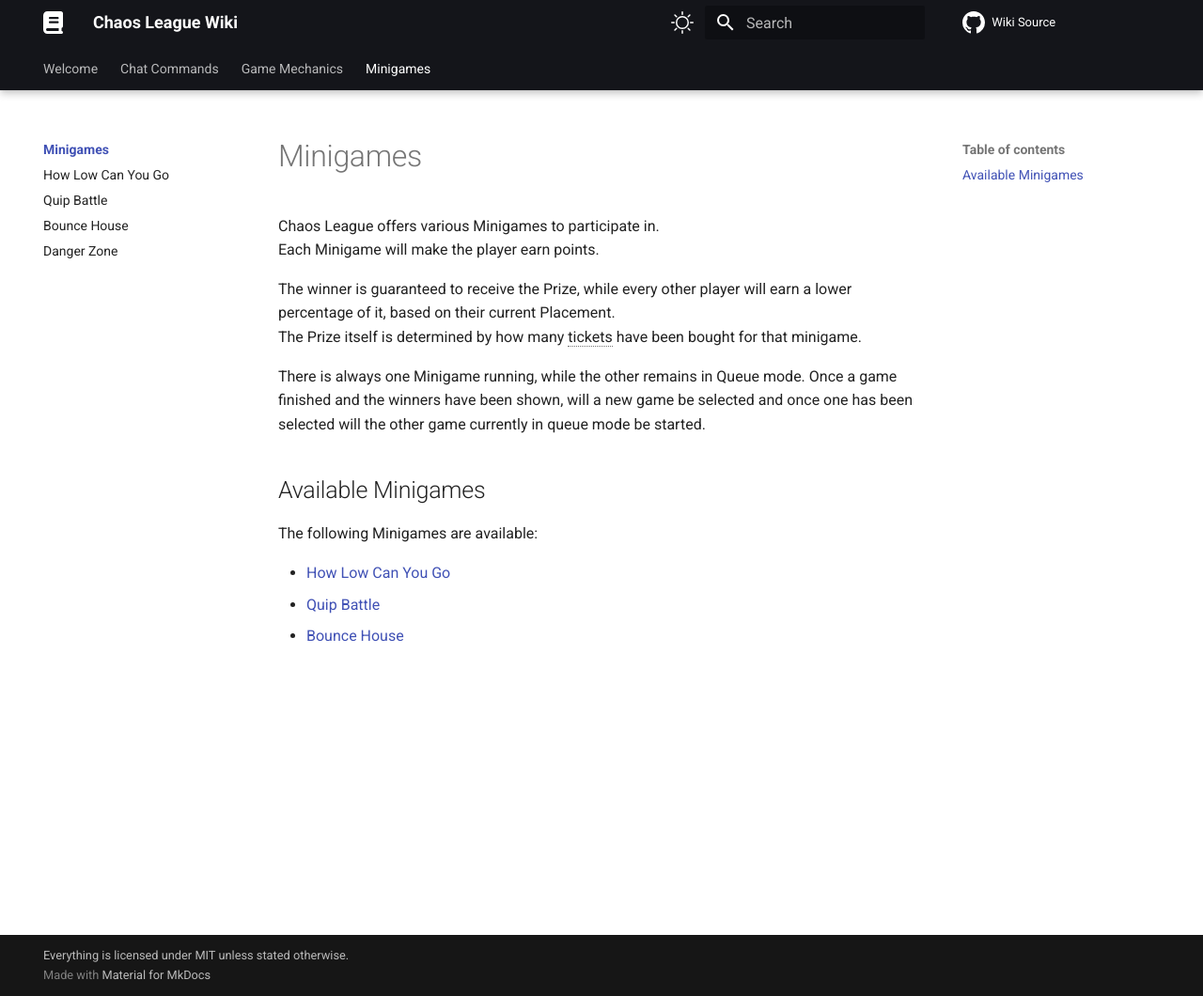
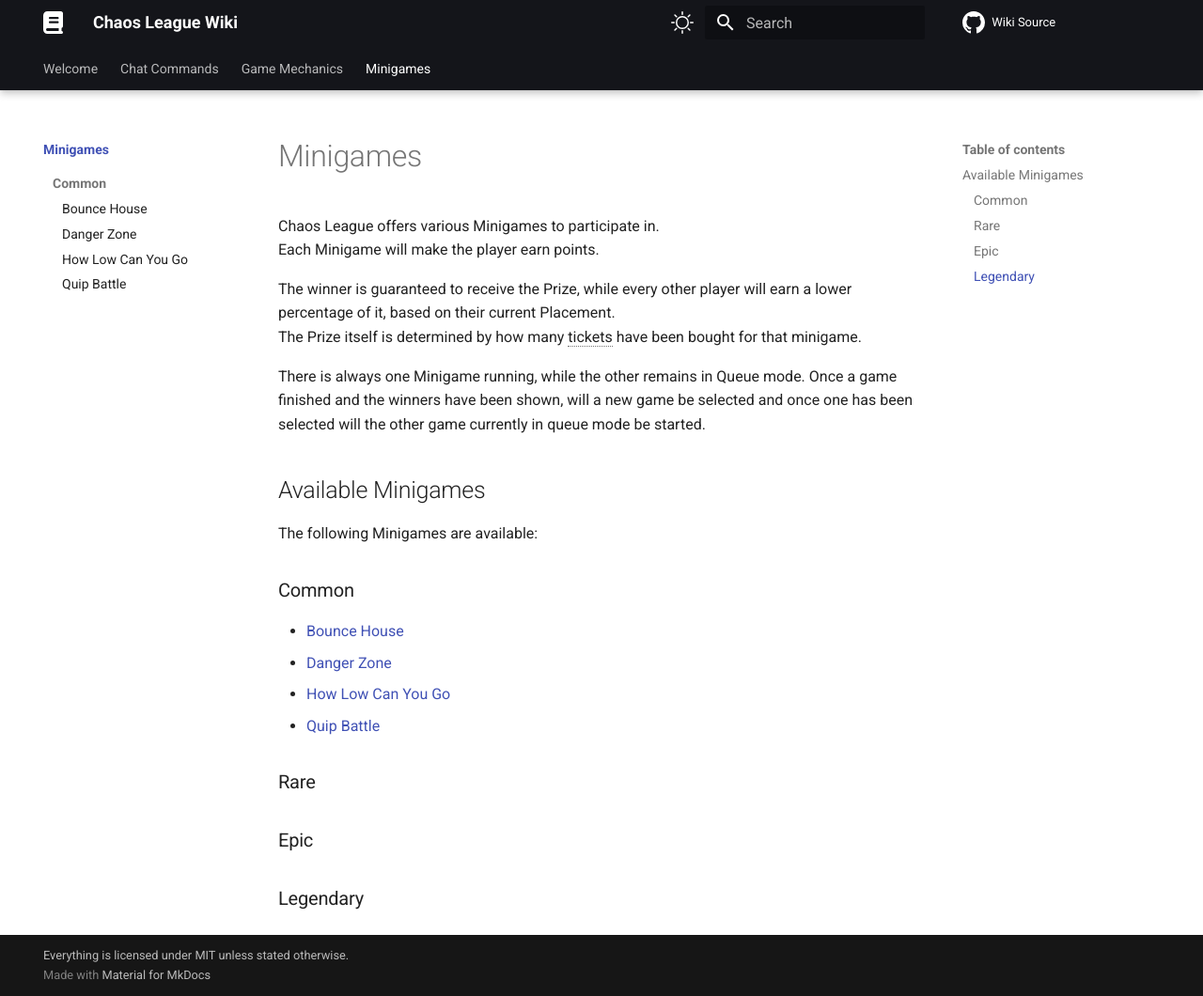
Before and after one commit to chaosleaguewiki/chaosleaguewiki.github.io, an MkDocs documentation site: the page built from docs/minigames/index.md, in a window 1280 px wide and 1060 px high. Shown: the whole window at 94% size. Built offline with MkDocs 1.6.1 and Material for MkDocs 9.7.7, drawn with Linux system fonts in a browser that asks for light colours; comment, search, counter and statistics services are not loaded.

Commit message:
Sort Minigames into categories

```diff
--- a/docs/assets/stylesheet/style.css
+++ b/docs/assets/stylesheet/style.css
@@ -44,3 +44,7 @@
 .md-typeset img {
   max-width: 45%;
 }
+
+.md-nav__item--section > .md-nav > .md-nav__list {
+  margin-left: .5rem;
+}
--- a/docs/minigames/index.md
+++ b/docs/minigames/index.md
@@ -12,6 +12,15 @@ There is always one Minigame running, while the other remains in Queue mode. Onc
 
 The following Minigames are available:
 
-- [How Low Can You Go](how-low-can-you-go.md)
-- [Quip Battle](quip-battle.md)
-- [Bounce House](bounce-house.md)
+### Common
+
+- [Bounce House](common/bounce-house.md)
+- [Danger Zone](common/danger-zone.md)
+- [How Low Can You Go](common/how-low-can-you-go.md)
+- [Quip Battle](common/quip-battle.md)
+
+### Rare
+
+### Epic
+
+### Legendary
--- a/mkdocs.yml
+++ b/mkdocs.yml
@@ -19,10 +19,11 @@ nav:
     - mechanics/attacking-the-king.md
   - Minigames:
     - minigames/index.md
-    - minigames/how-low-can-you-go.md
-    - minigames/quip-battle.md
-    - minigames/bounce-house.md
-    - minigames/danger-zone.md
+    - Common:
+      - minigames/common/bounce-house.md
+      - minigames/common/danger-zone.md
+      - minigames/common/how-low-can-you-go.md
+      - minigames/common/quip-battle.md
 
 theme:
   name: material
```
Also changed, not shown: docs/minigames/common/bounce-house.md (renamed from docs/minigames/bounce-house.md), docs/minigames/common/danger-zone.md (renamed from docs/minigames/danger-zone.md), docs/minigames/common/how-low-can-you-go.md (renamed from docs/minigames/how-low-can-you-go.md), docs/minigames/common/quip-battle.md (renamed from docs/minigames/quip-battle.md).
